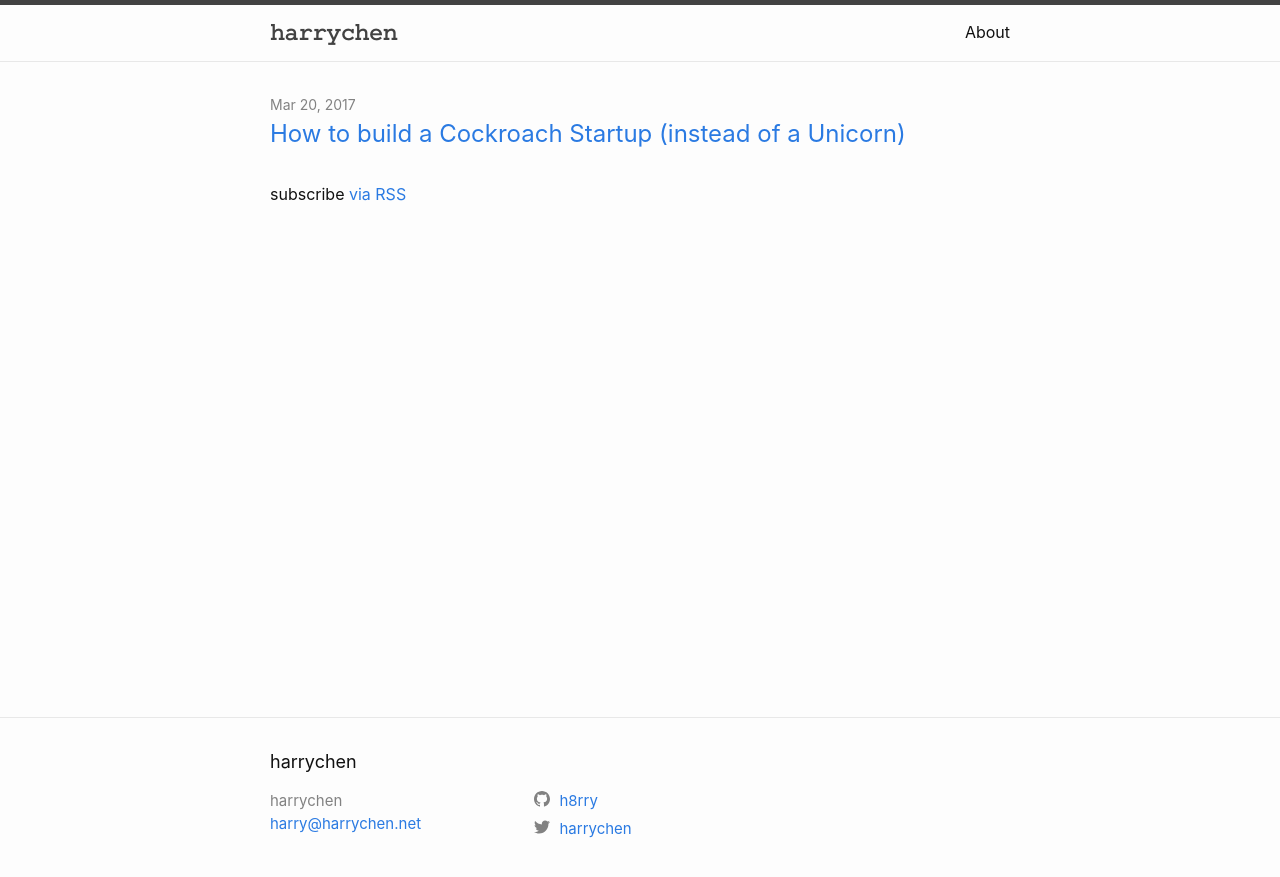
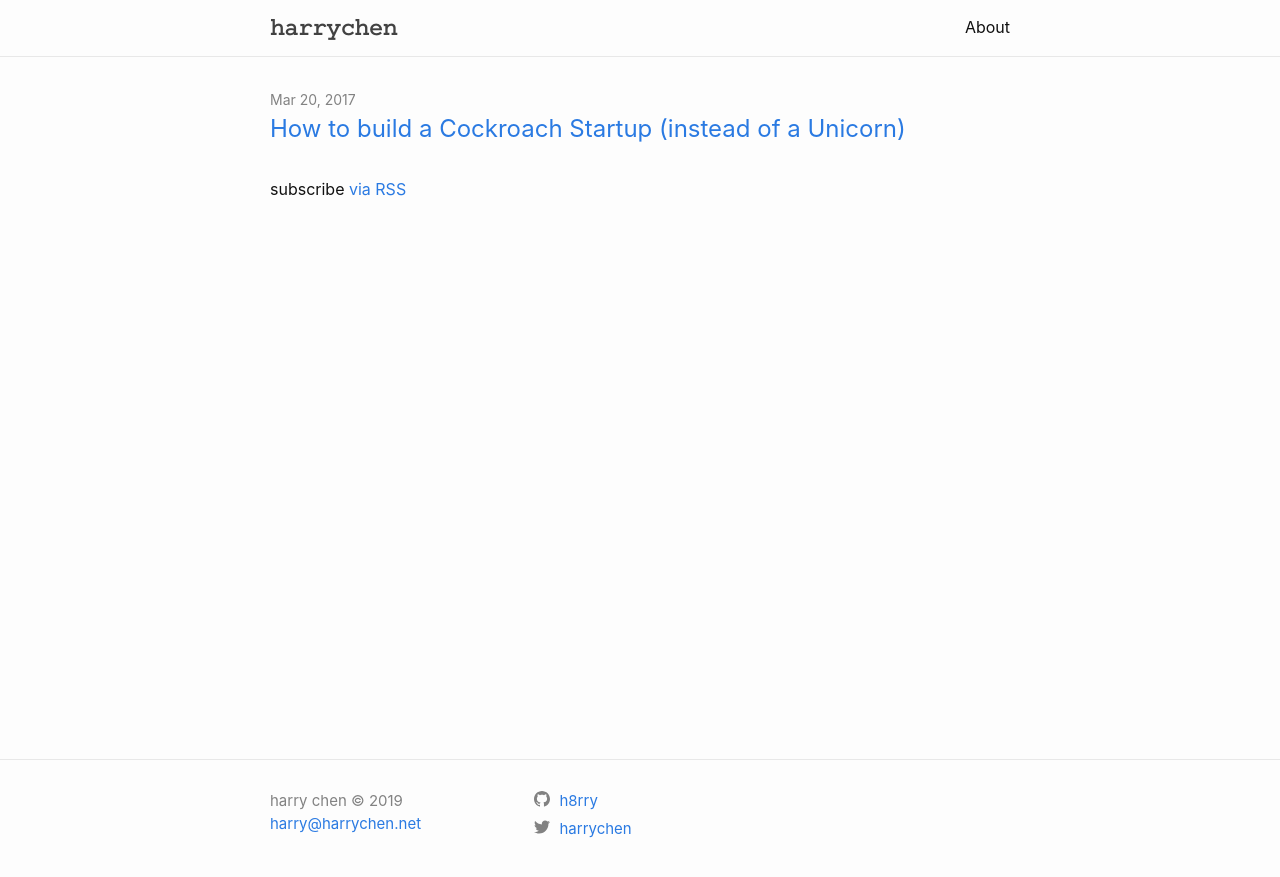
Before and after one commit to h8rry/harrychen.net, a Jekyll site: the page built from index.md, in a window 1280 px wide. Shown: the top 877 px of the page. Built offline with Jekyll 4.4.1, drawn with Linux system fonts in a browser that asks for light colours.

```diff
--- a/_config.yml
+++ b/_config.yml
@@ -20,6 +20,7 @@ description: >- # this means to ignore newlines until "baseurl:"
 # url: "h8rry.github.io" # the base hostname & protocol for your site, e.g. http://example.com
 twitter_username: harrychen
 github_username:  h8rry
+footer: harry chen © 2019
 
 # GA
 google_analytics: UA-66106045-2
--- a/_includes/footer.html
+++ b/_includes/footer.html
@@ -3,21 +3,16 @@
 
   <div class="wrapper">
 
-    <h2 class="footer-heading">{{ site.title | escape }}</h2>
-
     <div class="footer-col-wrapper">
       <div class="footer-col footer-col-1">
         <ul class="contact-list">
-          <li class="p-name">
-            {%- if site.author -%}
-              {{ site.author | escape }}
-            {%- else -%}
-              {{ site.title | escape }}
-            {%- endif -%}
-            </li>
-            {%- if site.email -%}
-            <li><a class="u-email" href="mailto:{{ site.email }}">{{ site.email }}</a></li>
-            {%- endif -%}
+          {%- if site.footer -%}
+          <li class="p-name">{{ site.footer }}</li>
+          {%- endif -%}
+
+          {%- if site.email -%}
+          <li><a class="u-email" href="mailto:{{ site.email }}">{{ site.email }}</a></li>
+          {%- endif -%}
         </ul>
       </div>
 
--- a/_sass/minima/_layout.scss
+++ b/_sass/minima/_layout.scss
@@ -2,7 +2,7 @@
  * Site header
  */
 .site-header {
-  border-top: 5px solid $grey-color-dark;
+  // border-top: 5px solid $grey-color-dark;
   border-bottom: 1px solid $grey-color-light;
   min-height: $spacing-unit * 1.865;
 
```
Also changed, not shown: README.md.
